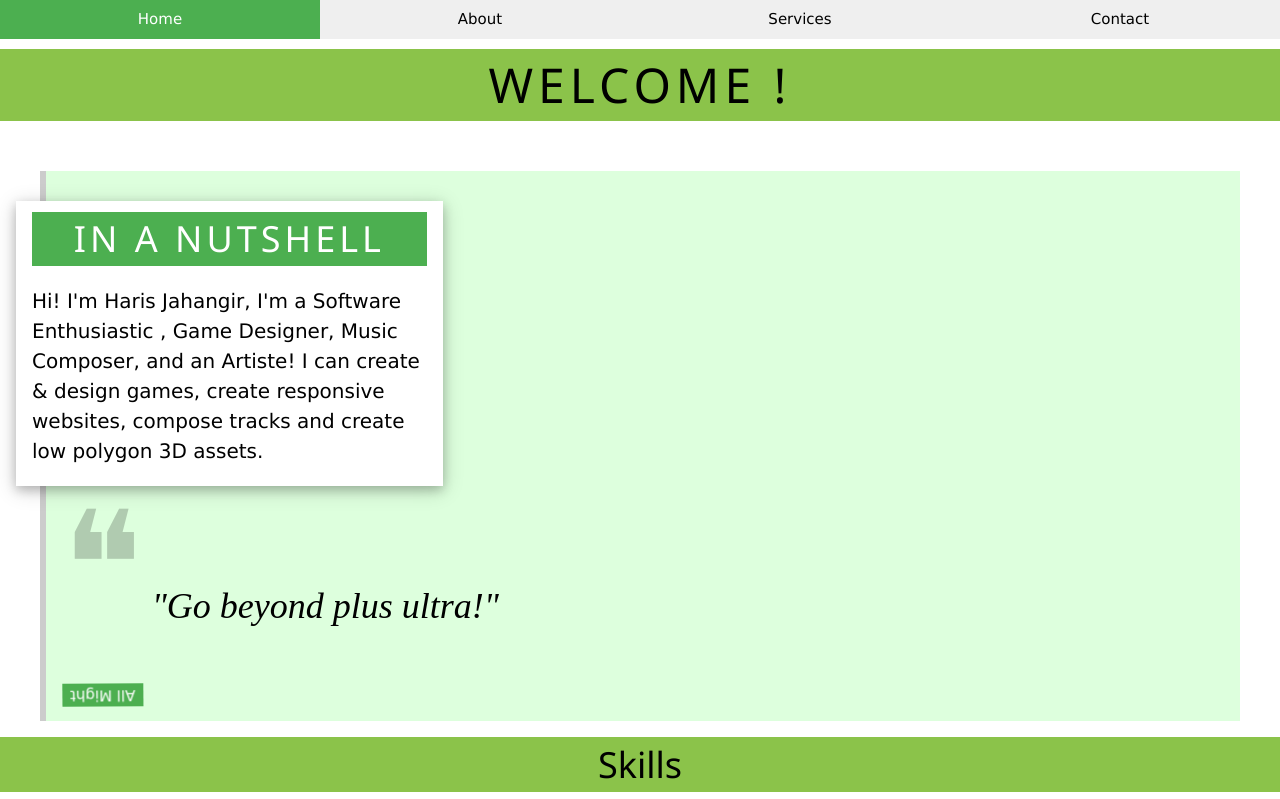
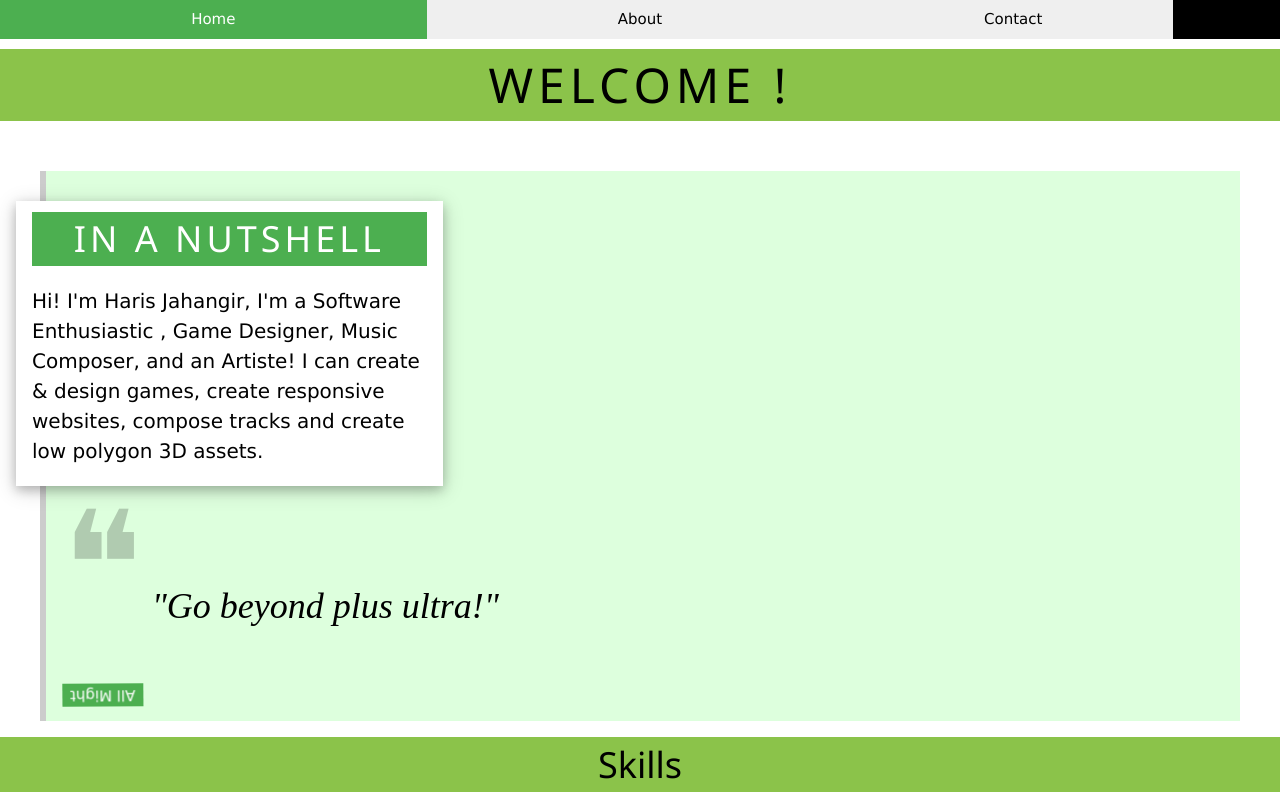
Before and after one commit to haris-jahangir/website, a plain HTML site: page index.html in a window 1280 px wide. Shown: the top 799 px of the page. Drawn offline with nearby package versions, Linux system fonts and the light colour scheme.

Commit message:
Update index.html

```diff
--- a/index.html
+++ b/index.html
@@ -16,9 +16,8 @@
 	<body class="w3-mobile s1 - s12">
 		<section id="top">
 				<nav class="w3-bar w3-black">
-					<a href="index.html"><button class="w3-bar-item w3-hover-green" style="width: 25%;">Home</button></a>
-					<a href="about_me.html"><button class="w3-bar-item w3-hover-green" style="width: 25%;">About</button></a>
-					<a href="services.html"><button class="w3-bar-item w3-hover-green" style="width: 25%;">Services</button></a>
+					<a href="index.html"><button class="w3-bar-item w3-hover-green" style="width: 33.33%;">Home</button></a>
+					<a href="about_me.html"><button class="w3-bar-item w3-hover-green" style="width: 33.33%;">About</button></a>
 					<a href="contact.html"><button class="w3-bar-item w3-hover-green" style="width: 25%;">Contact</button></a>
 		    	</nav>
     	</section>
```
